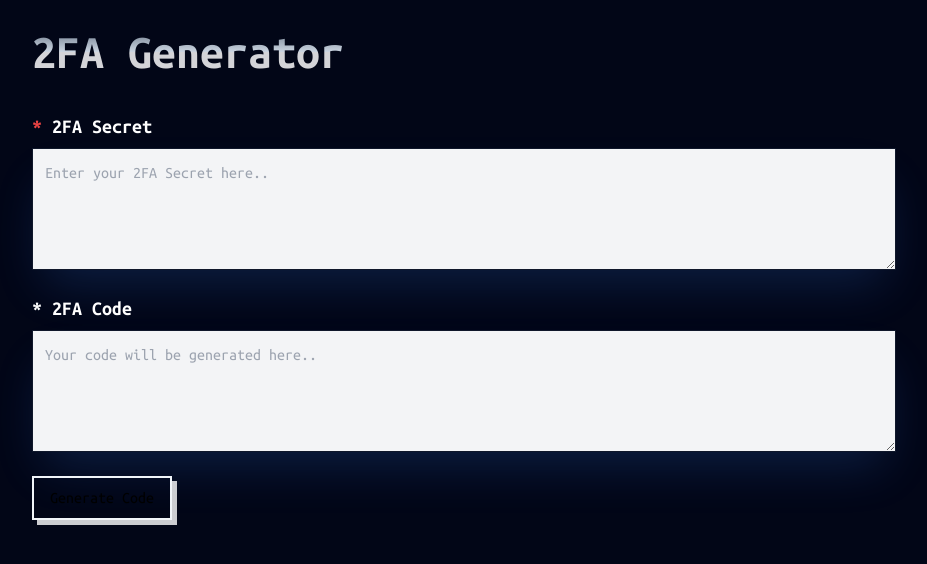
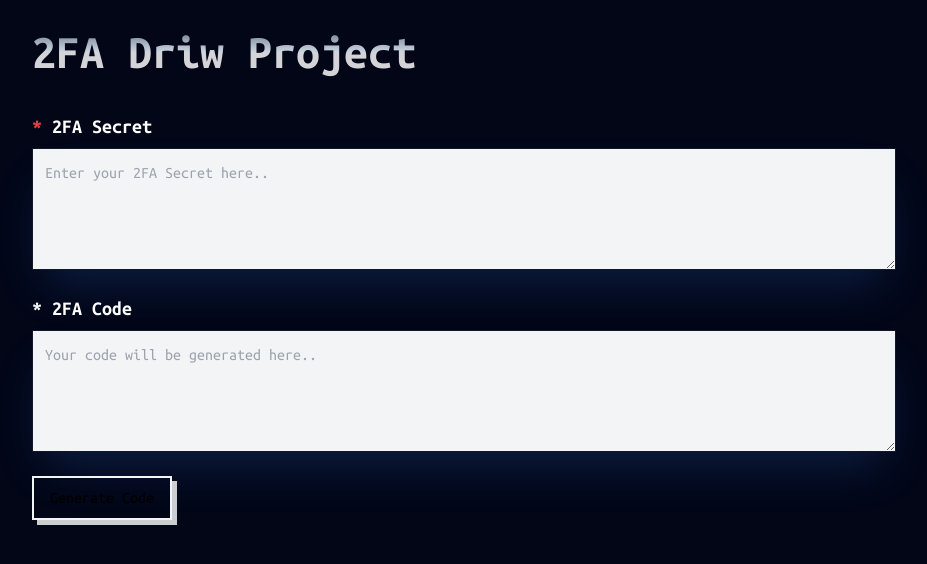
Before and after one commit to driwwstore/my2fa, a React (Vite) app: page / in a window 1280 px wide. Shown: the top 564 px of the page, without its empty margins (176-1103 px from the left). Built offline with nearby package versions, Linux system fonts and the light colour scheme.

Commit message:
Update App.tsx

```diff
--- a/src/App.tsx
+++ b/src/App.tsx
@@ -71,7 +71,7 @@ export default function App() {
         <div className="flex flex-col items-center w-full h-screen space-y-6">
           <div className="flex flex-row space-x-2 w-full">
             <h1 className="text-transparent font-mono font-bold lg:text-5xl text-3xl bg-gradient-to-t from-zinc-300 from-50% via-slate-300 via-30% to-slate-700 bg-clip-text">
-              2FA Generator
+              2FA Driw Project
             </h1>
           </div>
           <div className="w-full">
```
